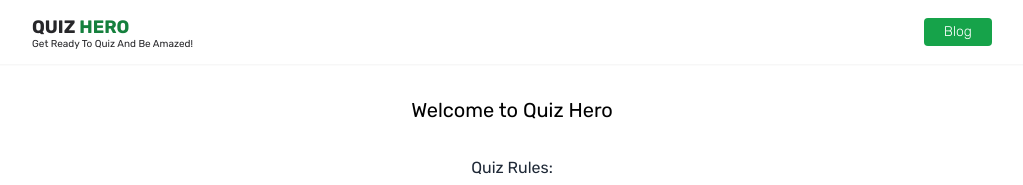
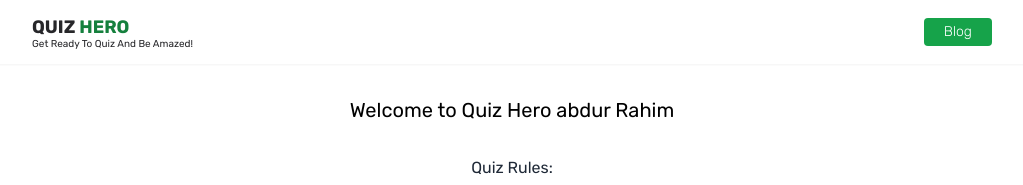
Before and after one commit to abdurrahim99100/quiz_hero, a plain HTML site: page index.html in a window 1280 px wide. Shown: the top 185 px of the page, without its empty margins (128-1151 px from the left). Drawn offline with nearby package versions, Linux system fonts and the light colour scheme.

Commit message:
first commit

```diff
--- a/index.html
+++ b/index.html
@@ -60,7 +60,7 @@
       class="lg:w-9/12 md:w-[90%] w-[95%] mx-auto text-center"
       id="rulesContainer"
     >
-      <h1 class="text-center my-8 text-xl">Welcome to Quiz Hero</h1>
+      <h1 class="text-center my-8 text-xl">Welcome to Quiz Hero abdur Rahim</h1>
       <div class="lg:w-[80%] md:w-[90%] w-[90%] mx-auto text-left">
         <h1 class="text-md text-gray-800 text-center">Quiz Rules:</h1>
         <p class="text-xs italic mt-1 mb-4 text-orange-800 text-center">
```
